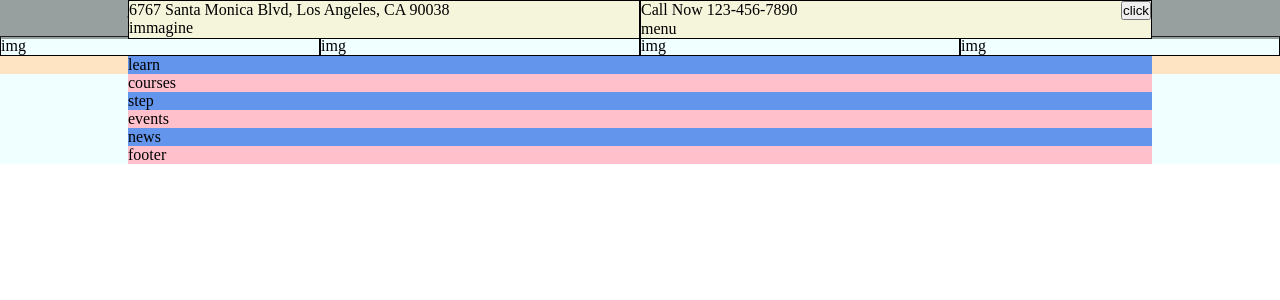
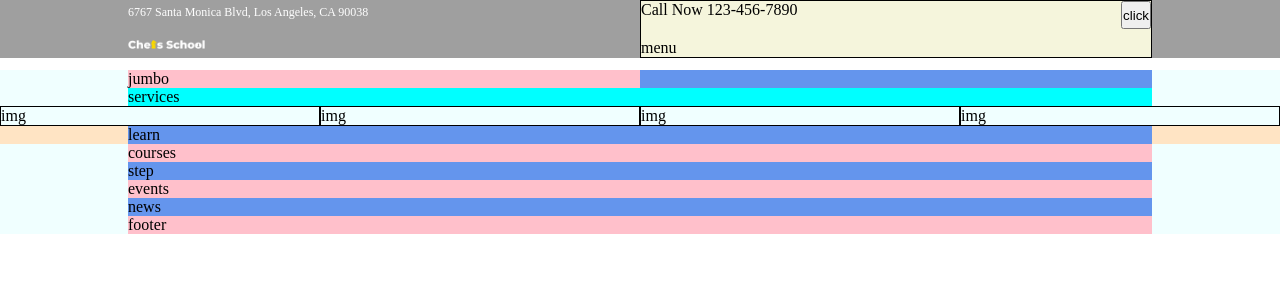
Before and after one commit to Asiaviscardi/proj-html-vuejs, a Vue app: page / in a window 1280 px wide. Shown: the top 300 px of the page. Built offline with nearby package versions, Linux system fonts and the light colour scheme.

Commit message:
inserimento componenti left header

```diff
--- a/src/App.vue
+++ b/src/App.vue
@@ -25,4 +25,8 @@ export default {
 
 <style>
 
+body{
+  padding-top: 70px;
+}
+
 </style>
--- a/src/components/Header.vue
+++ b/src/components/Header.vue
@@ -21,7 +21,11 @@ export default {
 
                 <p>{{indirizzo}}</p>
 
-                <div>immagine</div>
+                <div class="img-container">
+
+                    <img src="../assets/images/mt-2236-home-logo.png" alt="">
+
+                </div>
 
             </div>
 
@@ -77,13 +81,29 @@ export default {
         width: 80%;
         display: flex;
 
-        .left, .right{
+        .left{
+            width: 50%;
+
+            p{
+                color: white;
+                font-size: 12px;
+                padding: 5px 0px;
+            }
+
+            .img-container{
+                width: 100%;
+
+                img{
+                    width: 15%;
+                    padding: 15px 0px 5px;
+                }
+            }
+        }
+
+        .right{
             width: 50%;
             background-color: beige;
             border: 1px solid black;
-        }
-
-        .right{
             display: flex;
             flex-wrap: wrap;
             justify-content: space-between;
```
